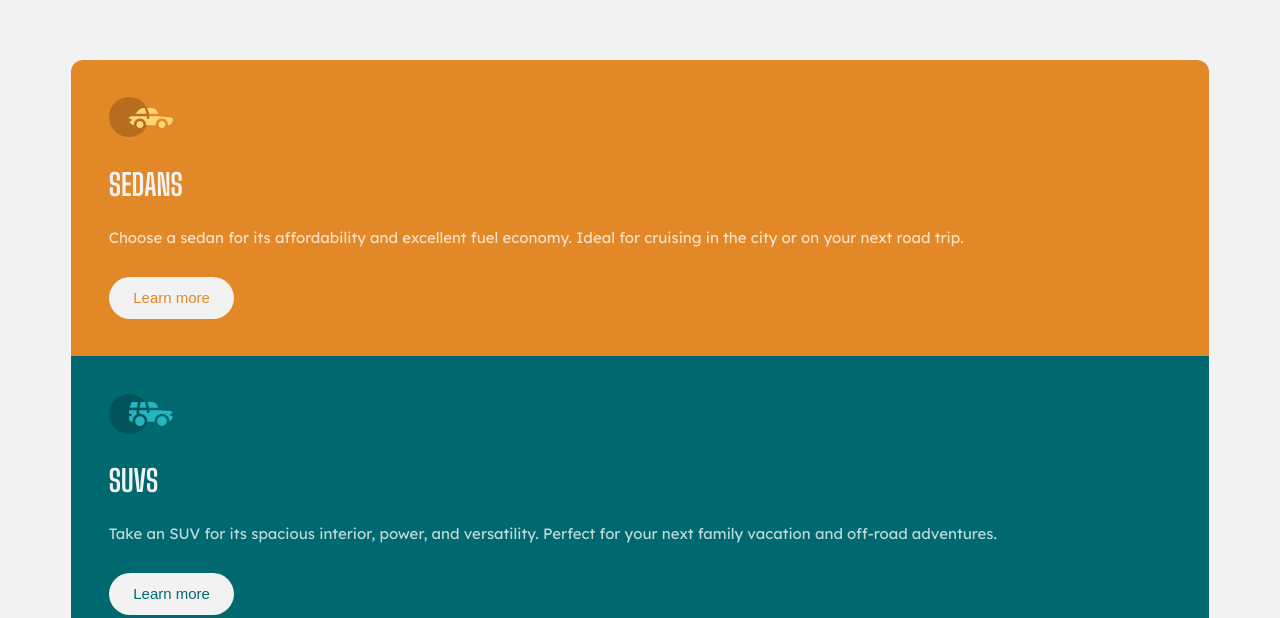
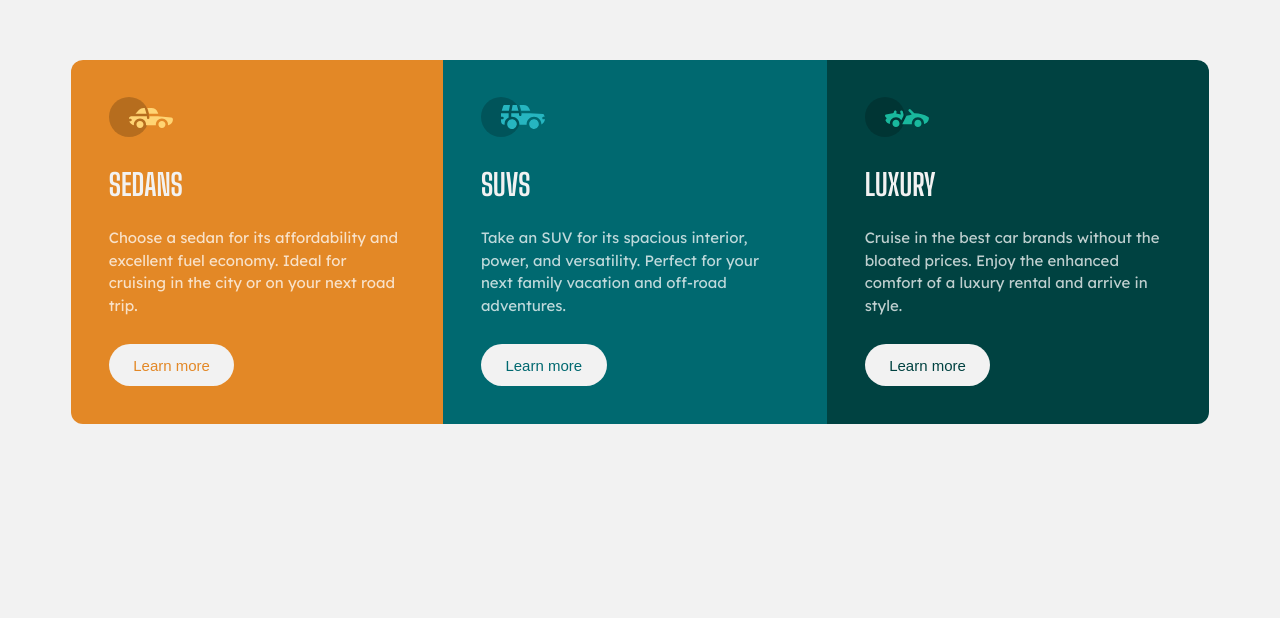
Before and after one commit to macrespo42/3column-preview-card-component, a website: page public/index.html in a window 1280 px wide. Shown: the part 193-811 px from the top of the page. Drawn offline with Linux system fonts and the light colour scheme.

Commit message:
desktop move card correctly

```diff
--- a/sass/base/_base.scss
+++ b/sass/base/_base.scss
@@ -11,6 +11,11 @@
 	color: map-get($text-colours, paragraphs);
 	width: 90%;
 	margin: 20% auto;
+	display: flex;
+	flex-direction: column;
+	@media (min-width: 1023px) {
+		flex-direction: row;
+	}
 }
 
 h2 {
--- a/sass/layout/card.scss
+++ b/sass/layout/card.scss
@@ -4,13 +4,15 @@
 	padding: 2.5rem 2.5rem;
 	p {
 		line-height: 1.5rem;
-		// border: 2px solid red;
 		margin-bottom: 1.8rem;
 	}
 }
 
 .sedans {
 	border-radius: 12px 12px 0 0;
+	@media (min-width: 1023px) {
+		border-radius: 12px 0 0 12px;
+	}
 	background-color: $primary-sedans;
 	h2, p, img {
 		background-color: $primary-sedans;
@@ -42,6 +44,9 @@
 
 .luxury {
 	border-radius: 0 0 12px 12px;
+	@media (min-width: 1023px) {
+		border-radius: 0 12px 12px 0;
+	}
 	background-color: $primary-luxury;
 	h2, p, img {
 		background-color: $primary-luxury;
```
Also changed, not shown: public/css/style.css, 1 other file.
